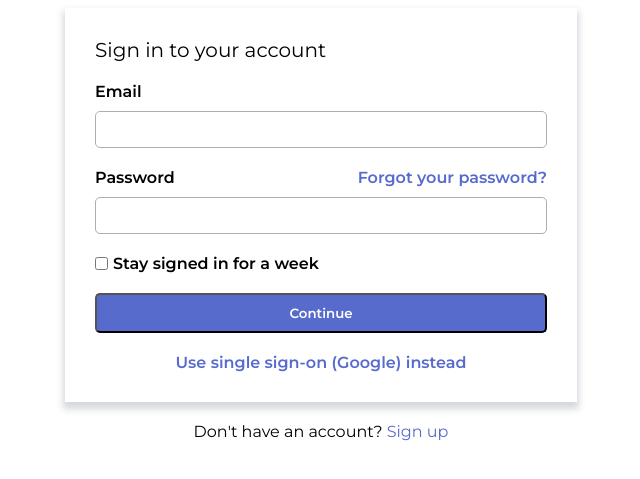
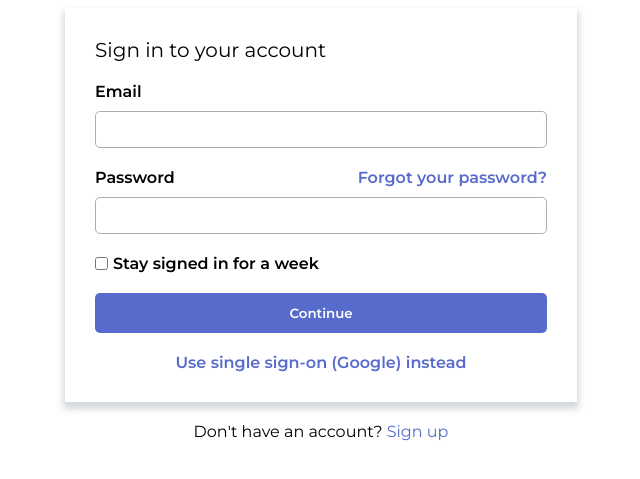
Before and after one commit to NataliyaKoval/EK-test, a plain HTML site: page 2/index.html in a window 1280 px wide. Shown: the part 111-590 px from the top of the page, without its empty margins (319-959 px from the left). Drawn offline with Linux system fonts and the light colour scheme.

Commit message:
change background-color of active button

```diff
--- a/2/style.css
+++ b/2/style.css
@@ -68,11 +68,16 @@
   background-color: #576BCD;
   color: #FFF;
   font-weight: 600;
-  padding: 10px;
+  padding: 12px;
   margin-bottom: 20px;
   font-family: 'Montserrat', sans-serif;
   border-radius: 5px;
   cursor: pointer;
+  border-style: none;
+}
+
+.submit-button:active {
+  background-color: #2d46c4;
 }
 
 .checkbox-field {
```
